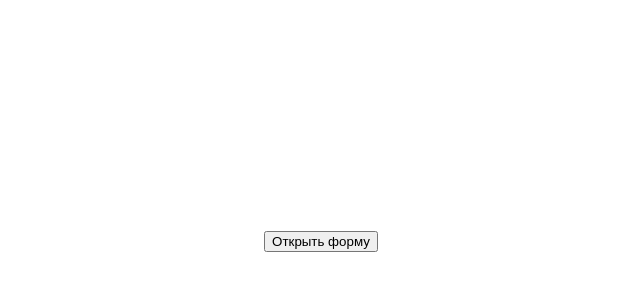
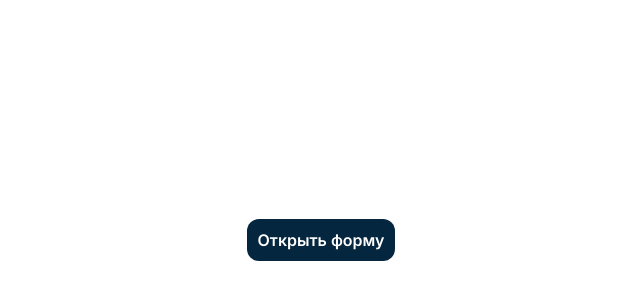
Before and after one commit to iinegnalon/referof-vue, a Vue app: page / in a window 1280 px wide. Shown: the part 160-460 px from the top of the page, without its empty margins (319-959 px from the left). Built offline with nearby package versions, Linux system fonts and the light colour scheme.

Commit message:
Button component

```diff
--- /dev/null
+++ b/src/components/common/BaseButton.vue
@@ -0,0 +1,74 @@
+<script lang="ts" setup>
+withDefaults(
+  defineProps<{
+    variant?: string; // 'primary' | 'secondary'
+    disabled?: boolean;
+  }>(),
+  {
+    variant: 'primary',
+    disabled: false,
+  },
+);
+</script>
+
+<template>
+  <button
+    :class="[`base-button--${variant}`, { 'base-button--disabled': disabled }]"
+    :disabled="disabled"
+    class="base-button"
+  >
+    <span class="base-button__label">
+      <slot />
+    </span>
+  </button>
+</template>
+
+<style lang="scss" scoped>
+@import '@/assets/css/variables.scss';
+
+.base-button {
+  display: inline-flex;
+  align-items: center;
+  padding: 11px;
+  border-radius: 12px;
+  font-size: inherit;
+  font-family: inherit;
+  font-weight: 600;
+  cursor: pointer;
+  transition: all 0.2s ease;
+  user-select: none;
+  outline: none;
+  border: none;
+  background: none;
+  width: fit-content;
+
+  &:active:not(:disabled) {
+    transform: scale(0.98);
+  }
+
+  &--disabled {
+    opacity: 0.5;
+    cursor: not-allowed;
+  }
+
+  // Primary
+  &--primary {
+    background-color: $color-accent-secondary;
+    color: white;
+
+    &:hover:not(:disabled) {
+      background-color: darken($color-accent-secondary, 3%);
+    }
+  }
+
+  // Secondary
+  &--secondary {
+    background-color: $color-surface-2;
+    color: $color-text-2;
+
+    &:hover:not(:disabled) {
+      background-color: darken($color-surface-2, 3%);
+    }
+  }
+}
+</style>
--- a/src/views/HomeView.vue
+++ b/src/views/HomeView.vue
@@ -1,6 +1,7 @@
 <script lang="ts" setup>
 import { ref } from 'vue';
 import BaseModal from '@/components/common/BaseModal.vue';
+import BaseButton from '@/components/common/BaseButton.vue';
 
 const isModalOpen = ref(false);
 
@@ -12,7 +13,9 @@ function openModal() {
 <template>
   <main class="home-page">
     <div>
-      <button class="form-button" @click="openModal">Открыть форму</button>
+      <BaseButton class="form-button" @click="openModal">
+        Открыть форму
+      </BaseButton>
     </div>
 
     <BaseModal
```
